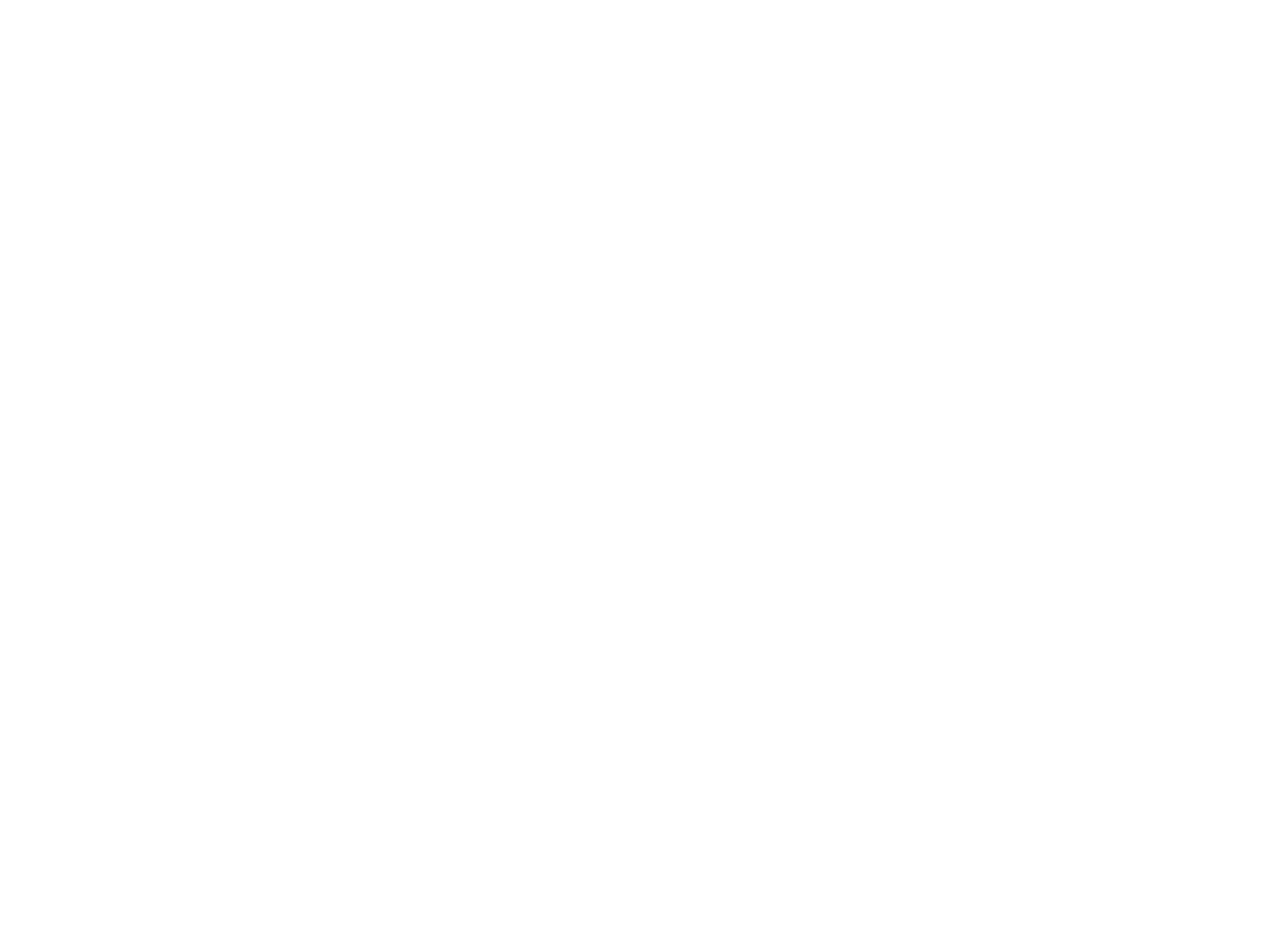
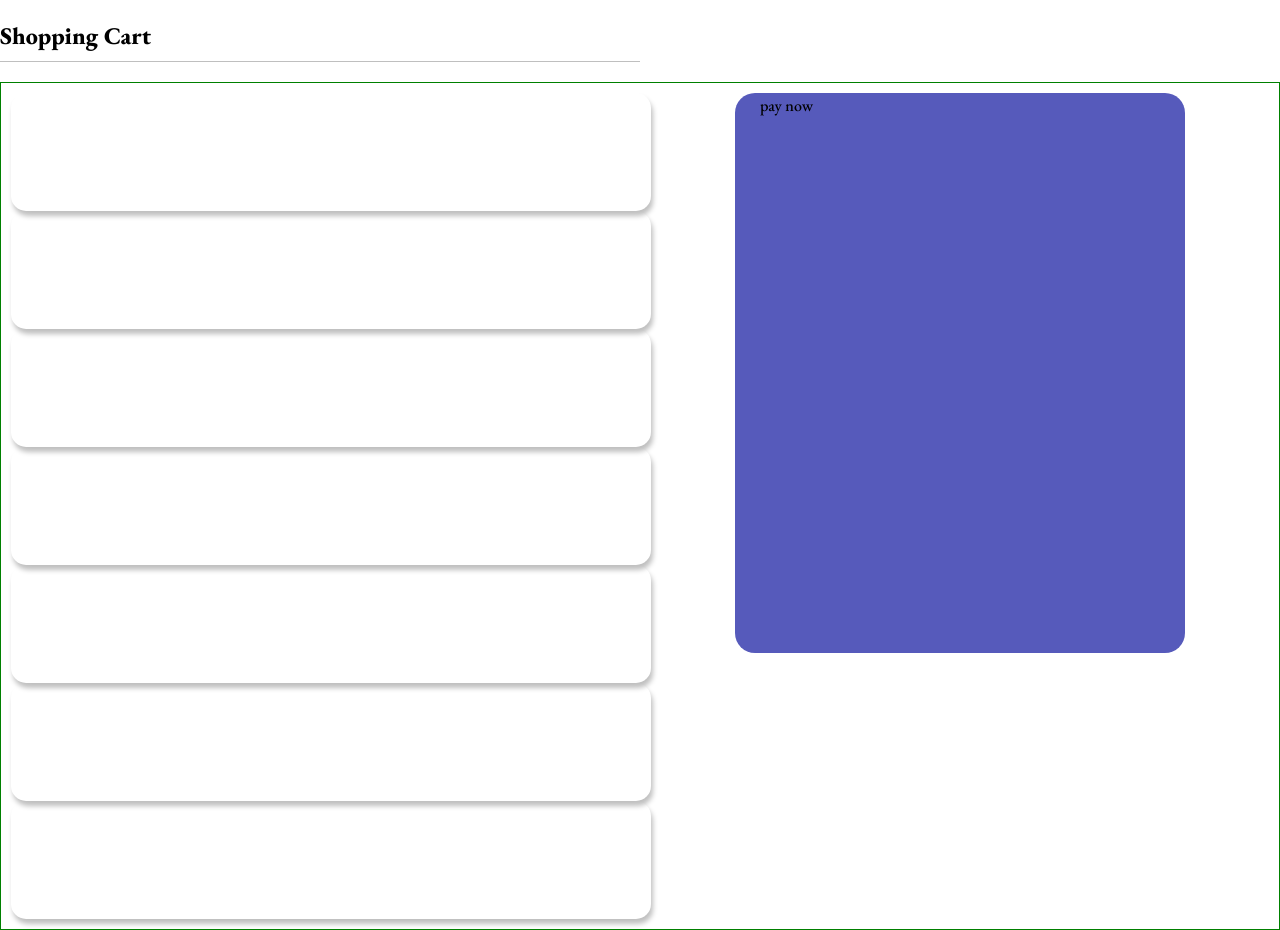
Before and after one commit to MikeTigray/watch-world, a React (Create React App) app in the folder client/: page /cart in a window 1280 px wide. Before the commit this address had no page. Before the commit the page ends 800 px from the top, so only its background shows below. Built offline with nearby package versions, Linux system fonts and the light colour scheme.

Commit message:
created cart page and shopping list, shopping cart designs

```diff
--- a/client/src/App.js
+++ b/client/src/App.js
@@ -1,7 +1,7 @@
 // import { BrowserRouter as Router, Routes, Route } from "react-router-dom";
 import "./App.css";
 import Landing from "./pages/Landing/Landing";
-
+import Cart from "./pages/Cart/Cart";
 import SignUp from "./pages/SignUp/SignUp";
 import SignIn from "./pages/SignIn/SignIn";
 import { BrowserRouter as Router, Routes, Route } from "react-router-dom";
@@ -13,6 +13,7 @@
         <Route path="/" element={<Landing />} />
         <Route path="/sign-up" element={<SignUp />} />
         <Route path="/sign-in" element={<SignIn />} />
+        <Route path="/cart" element={<Cart />} />
       </Routes>
     </Router>
   );
--- /dev/null
+++ b/client/src/components/Card/Card.css
@@ -0,0 +1,18 @@
+.image-container {
+  text-align: center;
+  min-width: 15rem;
+  height: 30rem;
+  /* border: 1px solid black; */
+  margin: 5px;
+  /* display: flex; */
+}
+
+.image-container img {
+  border-bottom: 1px solid black;
+  height: 60%;
+  width: 100%;
+  /* border-radius: 20px; */
+}
+.info {
+  line-height: 0px;
+}
--- /dev/null
+++ b/client/src/components/Card/Card.js
@@ -0,0 +1,18 @@
+import "./Card.css";
+import React from "react";
+
+export default function Card({ image, title, price }) {
+  return (
+    <div className="image-container">
+      <img alt="" src={image}></img>
+      {/* <h4>Luther Chronograph </h4> */}
+      <div className="info">
+        <h4>{title}</h4>
+        <p>price: ${price}</p>
+
+        <button>Add to cart</button>
+        <button>Add to wishlist</button>
+      </div>
+    </div>
+  );
+}
--- a/client/src/components/Carousel/Carousel.css
+++ b/client/src/components/Carousel/Carousel.css
@@ -12,21 +12,3 @@
   height: 100%;
   display: flex;
 }
-.image-container {
-  text-align: center;
-  min-width: 15rem;
-  height: 30rem;
-  /* border: 1px solid black; */
-  margin: 5px;
-  /* display: flex; */
-}
-
-.image-container img {
-  border-bottom: 1px solid black;
-  height: 60%;
-  width: 100%;
-  /* border-radius: 20px; */
-}
-.info {
-  line-height: 0px;
-}
--- a/client/src/components/Carousel/Carousel.js
+++ b/client/src/components/Carousel/Carousel.js
@@ -1,8 +1,13 @@
 import "./Carousel.css";
 import { motion } from "framer-motion";
 import { useRef, useEffect, useState } from "react";
+import Card from "../Card/Card";
+import image1 from "../../assets/images/fossil.jpeg";
+import image2 from "../../assets/images/Gen6.jpeg";
+import image3 from "../../assets/images/harry-potter.jpeg";
 
-import image from "../../assets/images/fossil.jpeg";
+const watches = [image1, image2, image3];
+
 export default function Carousel() {
   const [width, setWidth] = useState(0);
   const element = useRef();
@@ -19,83 +24,9 @@
           dragConstraints={{ right: 0, left: -width }}
           className="inner-carousel"
         >
-          <motion.div className="image-container">
-            <img alt="" src={image}></img>
-            {/* <h4>Luther Chronograph </h4> */}
-            <div className="info">
-              <h4>Luther Chronograph</h4>
-              <p>price: $299.00</p>
-
-              <button>Add to cart</button>
-              <button>Add to wishlist</button>
-            </div>
-          </motion.div>
-          <motion.div className="image-container">
-            <img alt="" src={image}></img>
-            {/* <h4>Luther Chronograph </h4> */}
-            <div className="info">
-              <h4>Luther Chronograph</h4>
-              <p>price: $299.00</p>
-
-              <button>Add to cart</button>
-              <button>Add to wishlist</button>
-            </div>
-          </motion.div>
-          <motion.div className="image-container">
-            <img alt="" src={image}></img>
-            {/* <h4>Luther Chronograph </h4> */}
-            <div className="info">
-              <h4>Luther Chronograph</h4>
-              <p>price: $299.00</p>
-
-              <button>Add to cart</button>
-              <button>Add to wishlist</button>
-            </div>
-          </motion.div>
-          <motion.div className="image-container">
-            <img alt="" src={image}></img>
-            {/* <h4>Luther Chronograph </h4> */}
-            <div className="info">
-              <h4>Luther Chronograph</h4>
-              <p>price: $299.00</p>
-
-              <button>Add to cart</button>
-              <button>Add to wishlist</button>
-            </div>
-          </motion.div>
-          <motion.div className="image-container">
-            <img alt="" src={image}></img>
-            {/* <h4>Luther Chronograph </h4> */}
-            <div className="info">
-              <h4>Luther Chronograph</h4>
-              <p>price: $299.00</p>
-
-              <button>Add to cart</button>
-              <button>Add to wishlist</button>
-            </div>
-          </motion.div>
-          <motion.div className="image-container">
-            <img alt="" src={image}></img>
-            {/* <h4>Luther Chronograph </h4> */}
-            <div className="info">
-              <h4>Luther Chronograph</h4>
-              <p>price: $299.00</p>
-
-              <button>Add to cart</button>
-              <button>Add to wishlist</button>
-            </div>
-          </motion.div>
-          <motion.div className="image-container">
-            <img alt="" src={image}></img>
-            {/* <h4>Luther Chronograph </h4> */}
-            <div className="info">
-              <h4>Luther Chronograph</h4>
-              <p>price: $299.00</p>
-
-              <button>Add to cart</button>
-              <button>Add to wishlist</button>
-            </div>
-          </motion.div>
+          {watches.map((image) => (
+            <Card image={image} price={299.0} title={"luther chronograph"} />
+          ))}
         </motion.div>
       </motion.div>
     </>
--- a/client/src/components/Navigation/Navigation.js
+++ b/client/src/components/Navigation/Navigation.js
@@ -12,13 +12,13 @@
 
       <ul>
         <li>
-          <Link onClick={onClick}>
+          <Link to="/cart">
             <AiOutlineShoppingCart />
             <span>cart</span>
           </Link>
         </li>
         <li>
-          <Link>
+          <Link onClick={onClick}>
             {" "}
             <AiOutlineHeart />
             <span>wishlist</span>
--- /dev/null
+++ b/client/src/pages/Cart/Cart.css
@@ -0,0 +1,31 @@
+.shoppingtitle {
+  border-bottom: 1px solid rgba(0, 0, 0, 0.25);
+  width: 50vw;
+  padding-bottom: 10px;
+}
+.shoppinglist-container {
+  display: grid;
+  grid-template-columns: auto auto;
+  border: 1px solid green;
+  padding: 10px;
+}
+.shoppinglist {
+  width: 50vw;
+  height: 118px;
+
+  box-shadow: 2px 5px 5px rgba(0, 0, 0, 0.25);
+  border-radius: 15px;
+}
+.payment-container {
+  display: flex;
+  flex-direction: column;
+  /* align-items: flex-end; */
+  padding: 2px 25px;
+  gap: 15px;
+
+  width: 400px;
+  height: 556px;
+
+  background: #565abb;
+  border-radius: 20px;
+}
--- /dev/null
+++ b/client/src/pages/Cart/Cart.js
@@ -0,0 +1,28 @@
+import React from "react";
+import image from "../../assets/images/harry-potter.jpeg";
+import "./Cart.css";
+export default function Cart() {
+  return (
+    <div>
+      {/* Title */}
+      <h2 className="shoppingtitle">Shopping Cart</h2>
+      {/* Container for watches and payment */}
+      <div className="shoppinglist-container">
+        {/* Watches */}
+
+        <div className="">
+          <div className="shoppinglist"></div>
+          <div className="shoppinglist"></div>
+          <div className="shoppinglist"></div>
+          <div className="shoppinglist"></div>
+          <div className="shoppinglist"></div>
+          <div className="shoppinglist"></div>
+          <div className="shoppinglist"></div>
+        </div>
+
+        {/* Payment */}
+        <div className="payment-container">pay now</div>
+      </div>
+    </div>
+  );
+}
```
Also changed, not shown: client/src/assets/images/Gen6.jpeg (added), client/src/assets/images/harry-potter.jpeg (added).
